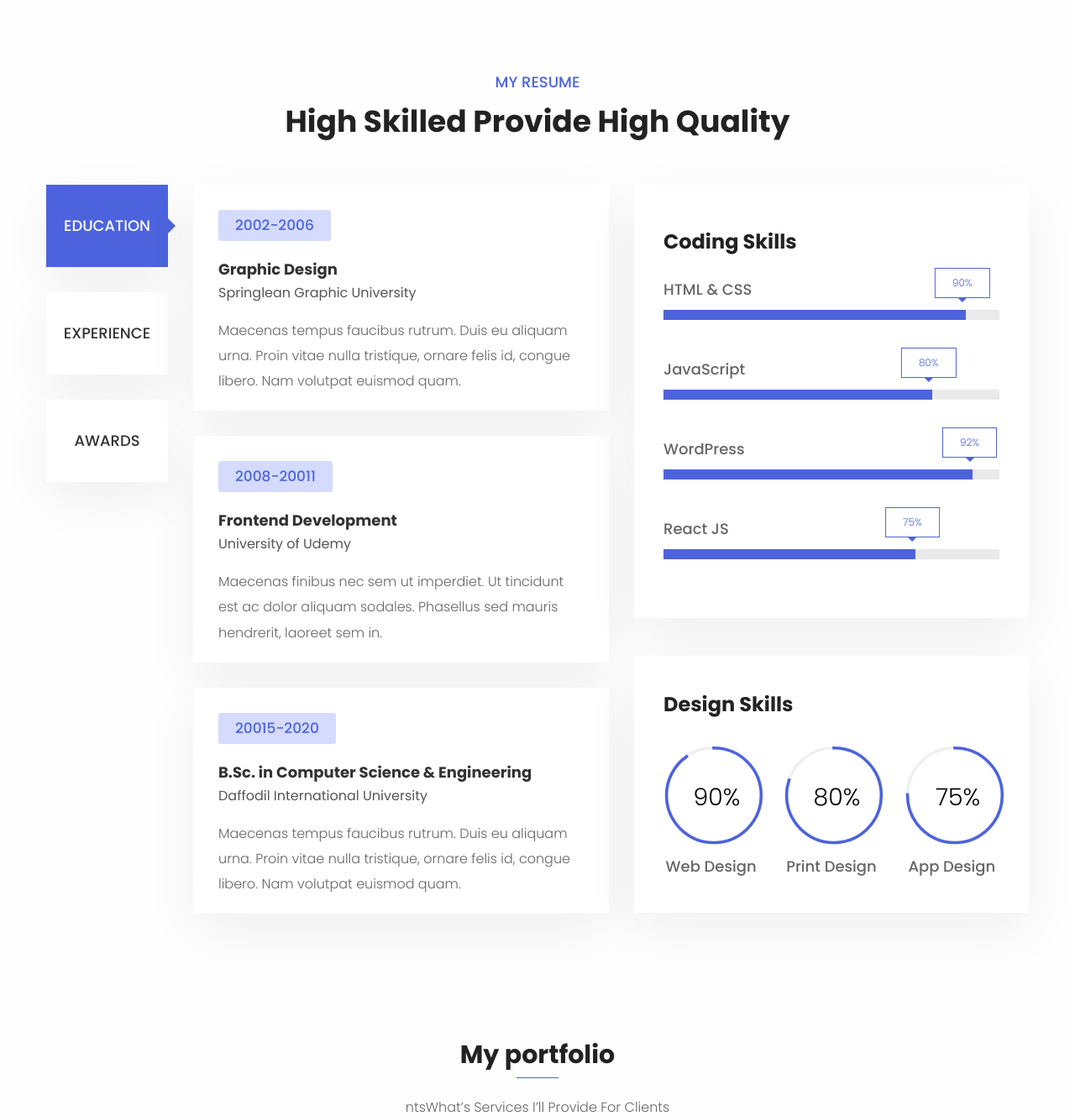
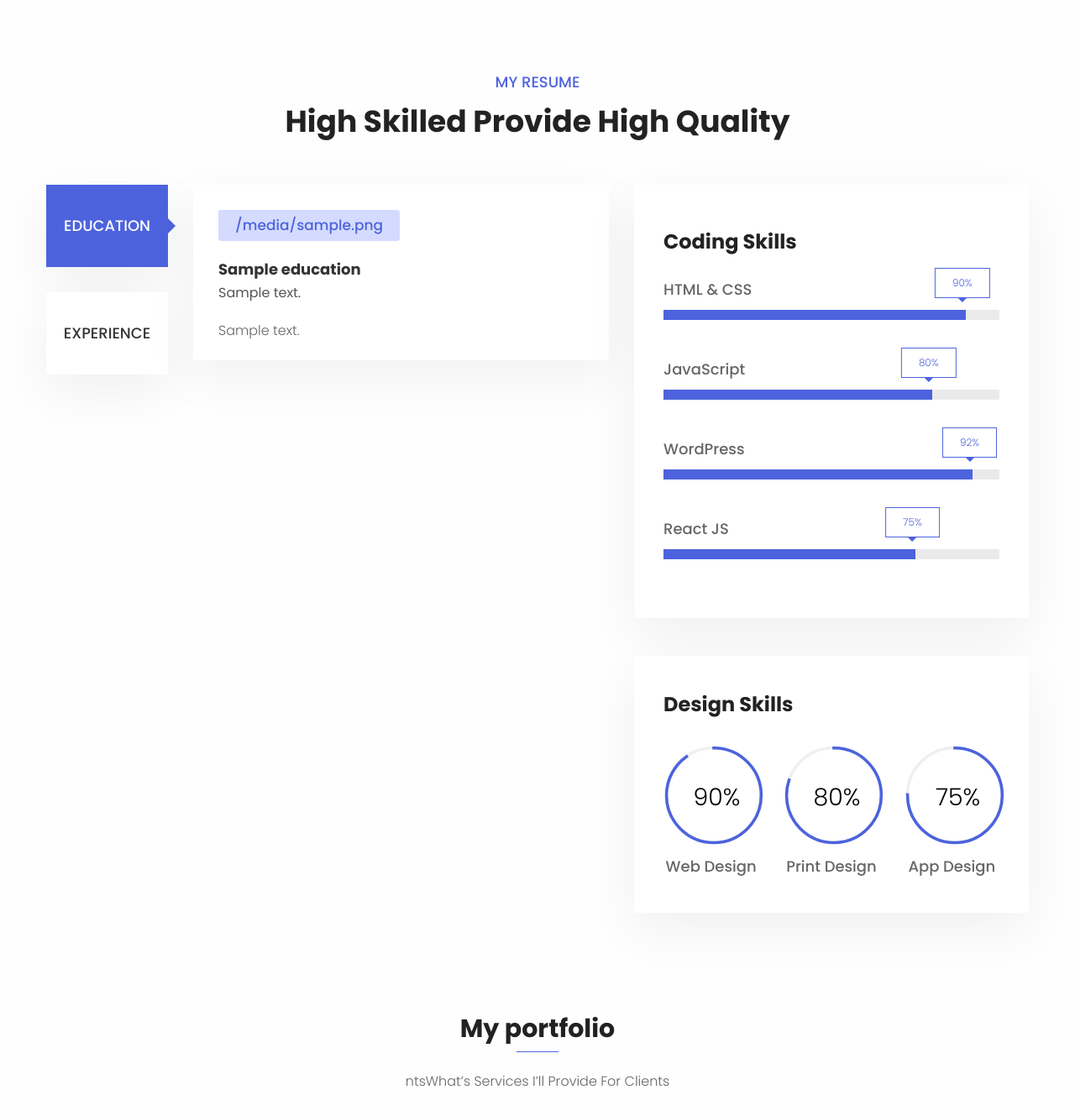
Before and after one commit to AbdullahAlHarun-code/Portfolio, a Django app: template frontend/templates/frontend/home.html in a window 1280 px wide. Shown: the part 2325-3654 px from the top of the page at 84% size. Run offline with Django 4.2, Linux system fonts and the light colour scheme; the template is opened without the code that fills it: most values are stand-ins (such as "Sample title", 1, 10 or a date in 2020); grey boxes marked "Sample" are stand-in pictures; some libraries are stand-ins or nearby versions.

Commit message:
add some new feature in views and template

```diff
--- a/frontend/templates/frontend/include/navbar.html
+++ b/frontend/templates/frontend/include/navbar.html
@@ -4,7 +4,7 @@
         <div class="row align-items-center">
             <div class="col-lg-2 col-6">
                 <div class="logo">
-                    <a href="index.html"><img src="/media/{{ default_info.logo }}" /> </a>
+                    <a href="{% url 'home' %}"><img src="/media/{{ default_info.logo }}" /> </a>
                 </div>
             </div>
             <div class="col-lg-9 offset-lg-1 d-none d-lg-block text-right">
--- a/frontend/templates/frontend/include/resume.html
+++ b/frontend/templates/frontend/include/resume.html
@@ -19,67 +19,41 @@
                          <div class="nav flex-column nav-pills" id="v-pills-tab" role="tablist" aria-orientation="vertical">
                             <a class="nav-link active" id="v-pills-edu-tab" data-toggle="pill" href="#v-pills-edu" role="tab" aria-controls="v-pills-edu" aria-selected="true">Education</a>
                             <a class="nav-link" id="v-pills-job-tab" data-toggle="pill" href="#v-pills-job" role="tab" aria-controls="v-pills-job" aria-selected="false">Experience</a>
-                            <a class="nav-link" id="v-pills-awards-tab" data-toggle="pill" href="#v-pills-awards" role="tab" aria-controls="v-pills-awards" aria-selected="false">Awards</a>
+                            {% comment %} <a class="nav-link" id="v-pills-awards-tab" data-toggle="pill" href="#v-pills-awards" role="tab" aria-controls="v-pills-awards" aria-selected="false">Awards</a> {% endcomment %}
                          </div>
                       </div>
 
                       <div class="col-sm-9">
                          <div class="tab-content" id="v-pills-tabContent">
                             <div class="tab-pane fade show active" id="v-pills-edu" role="tabpanel" aria-labelledby="v-pills-edu-tab">
+                                {% for education in resume_education %}
                                 <div class="single-resume-item">
                                     <div class="year">
-                                        <span>2002-2006</span>
+                                        <span>{{ education.icon}}</span>
                                     </div>
-                                    <h3>Graphic Design</h3>
-                                    <h5>Springlean Graphic University</h5>
-                                    <p>Maecenas tempus faucibus rutrum. Duis eu aliquam urna. Proin vitae nulla tristique, ornare felis id, congue libero. Nam volutpat euismod quam.</p>
+                                    <h3>{{ education.title}}</h3>
+                                    <h5>{{ education.text}}</h5>
+                                    <p>{{ education.description}}</p>
                                 </div>
-                                <div class="single-resume-item">
-                                    <div class="year">
-                                        <span>2008-20011</span>
-                                    </div>
-                                    <h3>Frontend Development</h3>
-                                    <h5>University of Udemy</h5>
-                                    <p>Maecenas finibus nec sem ut imperdiet. Ut tincidunt est ac dolor aliquam sodales. Phasellus sed mauris hendrerit, laoreet sem in.</p>
-                                </div>
-                                <div class="single-resume-item">
-                                    <div class="year">
-                                        <span>20015-2020</span>
-                                    </div>
-                                    <h3>B.Sc. in Computer Science & Engineering</h3>
-                                    <h5>Daffodil International University</h5>
-                                    <p>Maecenas tempus faucibus rutrum. Duis eu aliquam urna. Proin vitae nulla tristique, ornare felis id, congue libero. Nam volutpat euismod quam.</p>
-                                </div>
+                                {% endfor %}
+
                             </div>
 
                             <div class="tab-pane fade" id="v-pills-job" role="tabpanel" aria-labelledby="v-pills-job-tab">
+                                {% for experience in resume_experience%}
                               <div class="single-resume-item">
                                   <div class="year">
-                                      <span>2008-2011</span>
+                                      <span>{{ experience.icon }}</span>
                                   </div>
-                                  <h3>Junior Ui/Ux Designer</h3>
-                                  <h5>ITTALKBD</h5>
-                                  <p>Maecenas tempus faucibus rutrum. Duis eu aliquam urna. Proin vitae nulla tristique, ornare felis id, congue libero. Nam volutpat euismod quam.</p>
+                                  <h3>{{ experience.title }}</h3>
+                                  <h5>{{ experience.text }}</h5>
+                                  <p>{{ experience.description }}</p>
                               </div>
-                              <div class="single-resume-item">
-                                  <div class="year">
-                                      <span>2014-2019</span>
-                                  </div>
-                                  <h3>WordPress Developer</h3>
-                                  <h5>Fiveer</h5>
-                                  <p>Maecenas tempus faucibus rutrum. Duis eu aliquam urna. Proin vitae nulla tristique, ornare felis id, congue libero. Nam volutpat euismod quam.</p>
-                              </div>
-                              <div class="single-resume-item">
-                                  <div class="year">
-                                      <span>2019-Current</span>
-                                  </div>
-                                  <h3>Full Stack Developer</h3>
-                                  <h5>KeenDevs</h5>
-                                  <p>Maecenas tempus faucibus rutrum. Duis eu aliquam urna. Proin vitae nulla tristique, ornare felis id, congue libero. Nam volutpat euismod quam.</p>
-                              </div>
+                              {% endfor %}
+
                             </div>
 
-                            <div class="tab-pane fade" id="v-pills-awards" role="tabpanel" aria-labelledby="v-pills-awards-tab">
+                            {% comment %} <div class="tab-pane fade" id="v-pills-awards" role="tabpanel" aria-labelledby="v-pills-awards-tab">
                               <div class="single-resume-item">
                                   <div class="year">
                                       <span>2015</span>
@@ -104,7 +78,7 @@
                                   <h5>Basic IT Awarads - 2020</h5>
                                   <p>Maecenas tempus faucibus rutrum. Duis eu aliquam urna. Proin vitae nulla tristique, ornare felis id, congue libero. Nam volutpat euismod quam.</p>
                               </div>
-                            </div>
+                            </div> {% endcomment %}
                          </div>
                       </div>
                    </div>
```
Also changed, not shown: frontend/views.py (+6 -1 lines), frontend/templates/frontend/include/about.html (line endings or trailing spaces), todo.txt (added).
